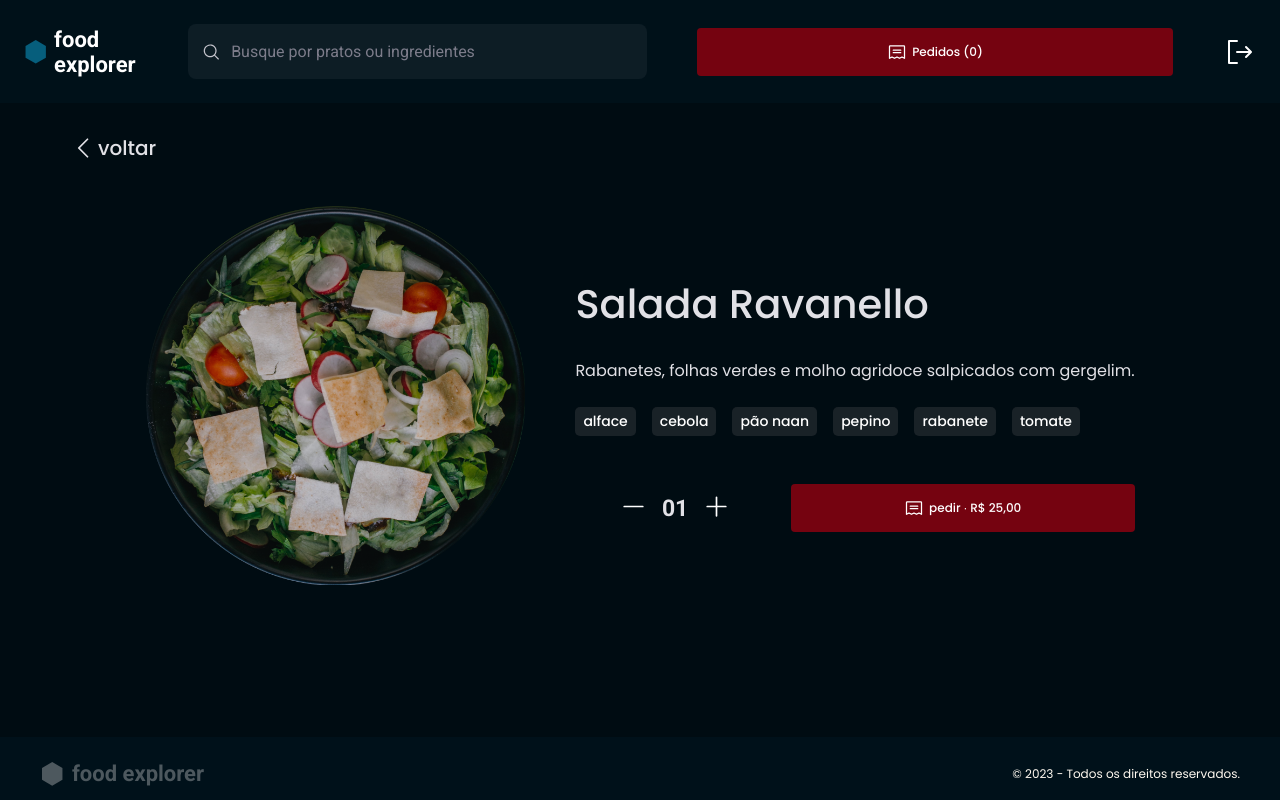
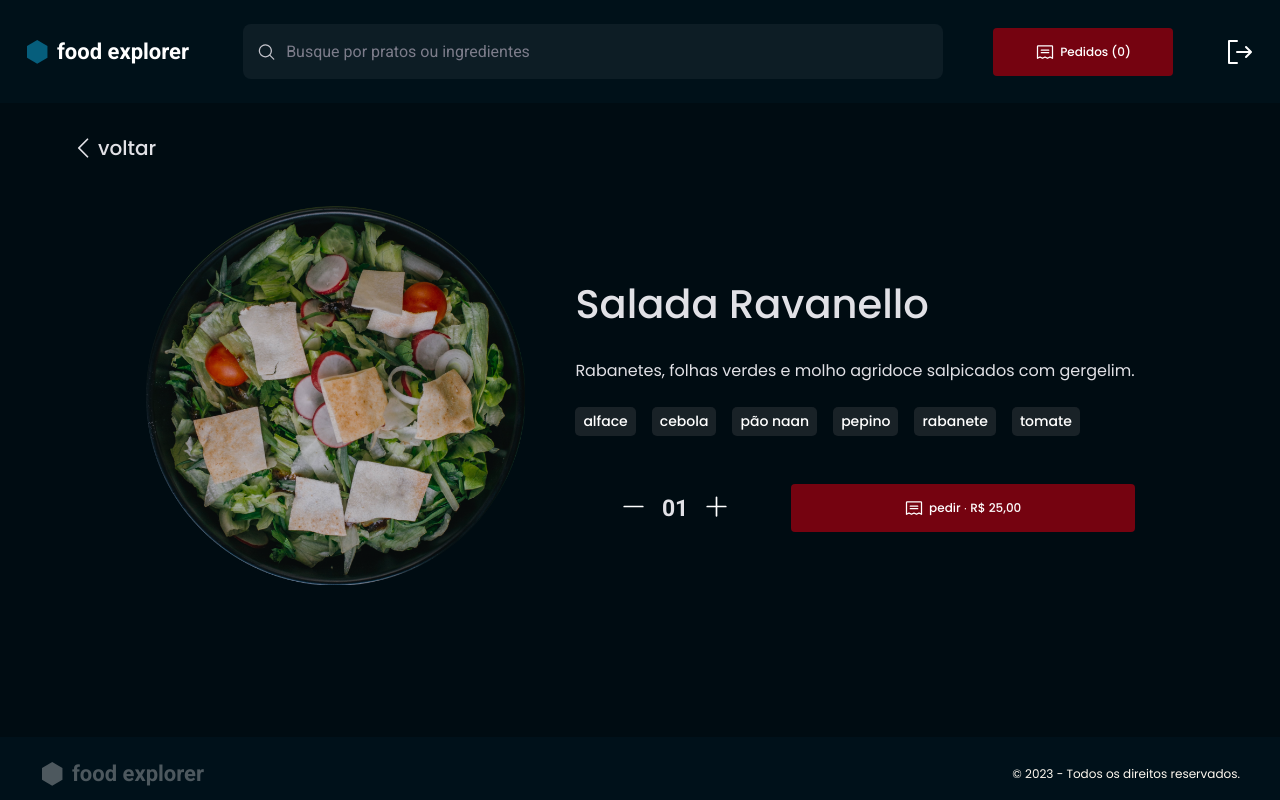
Before and after one commit to jpedr0c/foodExplorer, a React (Vite) app: page / in a window 1280 px wide. Built offline with nearby package versions, Linux system fonts and the light colour scheme.

Commit message:
feat: fix bug on the button

```diff
--- a/src/components/Button/index.jsx
+++ b/src/components/Button/index.jsx
@@ -1,9 +1,10 @@
 import { Container } from "./styles";
 
-export function Button({ icon: Icon, title }) {
+export function Button({ icon: Icon, title, ...rest }) {
   return(
     <Container
       type="button"
+      {...rest}
     >
       {Icon && <Icon size={20}/>}
       {title}
```
